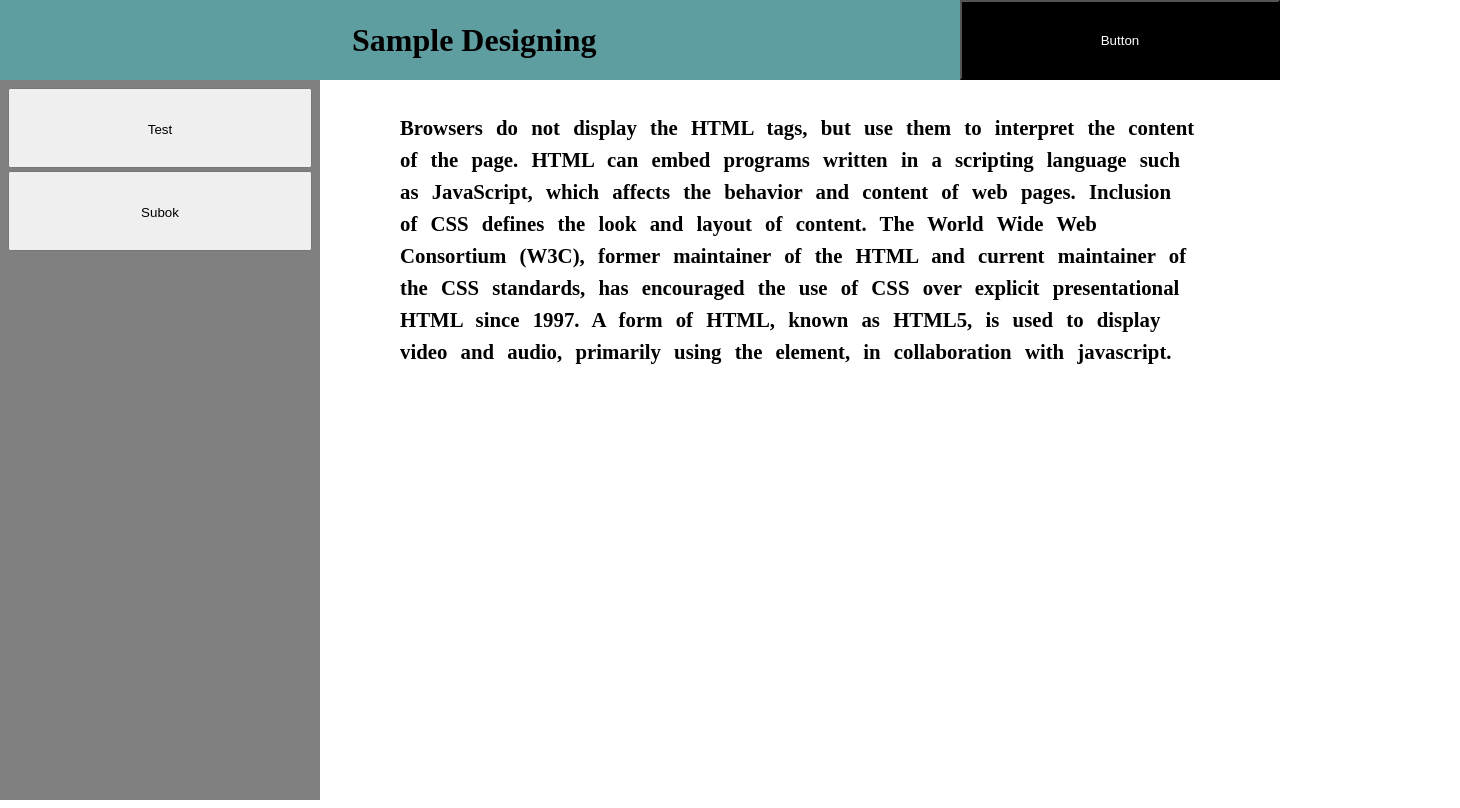
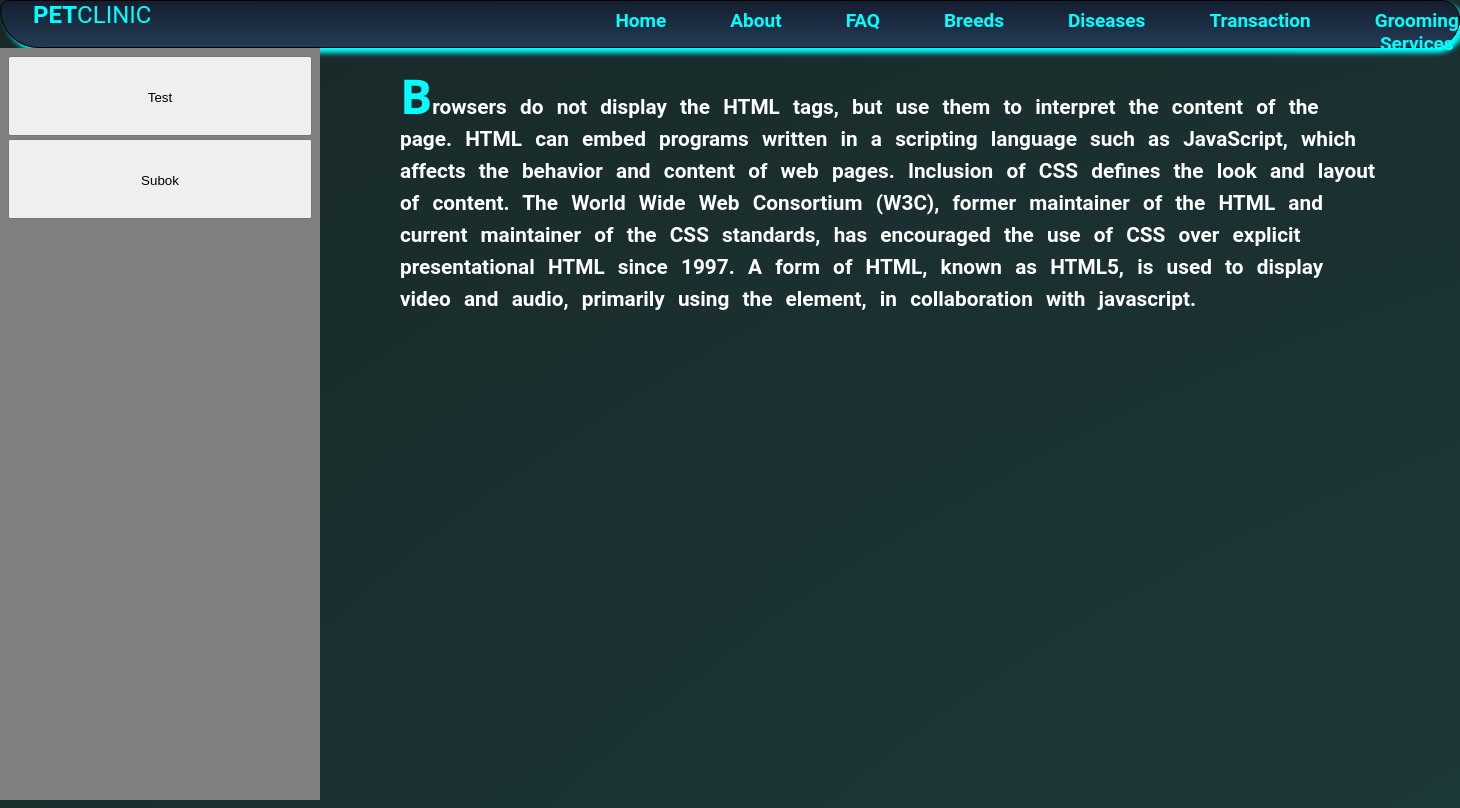
Before and after one commit to Xdebx/firstghb, a plain HTML site: page example.html in a window 1280 px wide. Shown: the whole page, 1460 px wide, since content can reach past the window. Drawn offline with Linux system fonts and the light colour scheme.

Commit message:
May bago

```diff
--- a/example.css
+++ b/example.css
@@ -8,17 +8,42 @@
 
 .parent {
   display: grid;
-  grid-template-rows: 5rem auto;
+  grid-template-rows: 3rem auto;
   /* grid-template-rows: 1fr 1fr; */
 }
 
 .navbar {
-  background-color: cadetblue;
+  /* background-color: rgb(0, 0, 0);
+  display: grid; */
+  /* grid-template-columns: 1fr 2fr 1fr; */
+  /* grid-template-columns: 1fr auto;
+  gap: 2rem;
+  border-radius: 20px 20px 20px 20px; */
+/*!===================================== */
   display: grid;
-  grid-template-columns: 1fr 2fr 1fr;
+  justify-content: center;
+  grid-template-columns: auto;
+
+  /* align-items: center; */
+  /* padding: 1.5rem; */
+  font-family: "Roboto", sans-serif;
+  /*box-shadow: 5px 5px 5px #888888; */
+  box-shadow: 5px 5px 5px #00FFFF;
+  /*background: #f2f2f2;*/
+  background: linear-gradient(#141e30, #243b55);
+  border-radius: 20px 40px 60px 80px;
+  border: 1px solid;
+  font-size: 15px;
+
+
+
+
+
+
 }
 
-.navbar-title {
+/* .navbar-title {
+  color: #00FFFF;
   grid-column: 2/3;
   display: grid;
   justify-content: start;
@@ -26,13 +51,7 @@
   padding: 0 2rem;
   font-size: 2rem;
   font-weight: 900;
-}
-
-.navbar-button {
-  background-color: black;
-  color: white;
-  cursor: pointer;
-}
+} */
 
 .child {
   display: grid;
@@ -42,13 +61,14 @@
 .sidebar {
   background-color: gray;
 
+
 }
 
 .content {
 /* Note: Kung ano yung last na properties na dineclared mo yun yung maapply sa website */
   padding: 2rem 20rem 15rem 1rem;  /* (Top) (Right) (Bottom) (Left) */
   padding: 2rem 5rem; /* 2rem(Top&Bottom) 5rem(Left&Right) */
-  color: black;  /* para malagyan ng color yung text */
+  color: white;  /* para malagyan ng color yung text */
   font-weight: 700; /* pampakapal ng text */
   font-size: 1.3rem; /* Size ng font mo */
   line-height: 2rem; /* Space between paragraph */
@@ -68,3 +88,93 @@
 .s1{
     padding: 2rem;
 }
+body{
+  background: radial-gradient(#224646,#182828) repeat;
+  /*background: linear-gradient(-45deg, #ee7752, #e73c7e, #23a6d5, #23d5ab);*/
+  background-size: 400% 400%;
+  animation: gradient 15s ease infinite;
+  height: 100vh;
+  font-family: "Roboto", sans-serif;
+  -webkit-font-smoothing: antialiased;
+  -moz-osx-font-smoothing: grayscale;
+}
+.navbar-button-container{
+  display: grid;
+  /* grid-template-columns: repeat(8, 1fr); */
+  grid-auto-flow: column;
+  gap: 4rem;
+}
+.logo{
+  padding-right: 25rem;
+  padding-left: 2rem;
+  font-size: 1.5rem;
+  color: #00FFFF;
+}
+
+.navbar-brand {
+    transition: 0.5s;
+    text-decoration: none;
+    text-align: center;
+    /* width: 180px; */
+    /* width: fit-content; */
+    width: 100%;
+    padding: 0.5rem 0rem;
+    background: none;
+    /* font-size: 1.5rem; */
+    font-size: 19px;
+    color: #00FFFF;
+    border: 2px solid #00FFFF;
+    border-radius: 5px;
+    /* outline: none; */
+    border-style: none;
+}
+
+.navbar-brand:hover {
+  /* text-decoration: none; */
+  /* width: fit-content; */
+  /* width: 100%; */
+  /* padding: 0.5rem; */
+  transition: 0.5s;
+  background:#00FFFF;
+  color: black;
+  box-shadow: 0px 0px 40px #00FFFF;
+  border: 2px solid #00FFFF;
+  /* border-radius: 5px; */
+  border-radius: 20px 40px 60px 80px;
+  /* cursor: pointer; */
+}
+p::first-letter{
+  font-size: 3rem;
+  color: aqua;
+  font-family: 'Segoe UI', Tahoma, Geneva, Verdana, sans-serif;
+}
+
+
+/* .search {
+  padding: 0.25rem 0.5rem;
+  display: grid;
+  justify-items: start;
+  align-items: center;
+  height: 100%;
+}
+
+.search-bar {
+    position: relative;
+    width: 10%;
+}
+.icon-search {
+      position: absolute;
+      color: #b40f00;
+      left: 0.8rem;
+      top: 0.2rem;
+    }
+.search-input {
+      width: 100%;
+      color: #b40f00;
+      height: min-content;
+      padding-left: 2rem;
+      font-size: 1.2rem;
+      border: 0.1rem solid #b40f00;
+      border-radius: 0.95rem;
+      outline: none;
+    } */
--- a/example.html
+++ b/example.html
@@ -12,9 +12,24 @@
       <!-- Parent Container -->
       <div class="navbar">
         <!-- Navbar Container -->
-        <p class="navbar-title">Sample Designing</p>
-        <button class="navbar-button">Button</button>
+        <!-- <p class="navbar-title">Sample Designing</p> -->
+      <div class="navbar-button-container">
+        <!-- <button class="navbar-button">Button</button> -->
+        <div class="logo">
+         <strong>PET</strong><span>CLINIC</span>
+        </div>
+
+      <a class="navbar-brand" href="#"><strong>Home</strong></a>
+      <a class="navbar-brand" href="#"><strong>About</strong></a>
+      <a class="navbar-brand" href="#"><strong>FAQ</strong></a>
+      <a class="navbar-brand" href="#"><strong>Breeds</strong></a>
+      <a class="navbar-brand" href="#"><strong>Diseases</strong></a>
+      <a class="navbar-brand" href="#"><strong>Transaction</strong></a>
+      <a class="navbar-brand" href="#"><strong>Grooming Services</strong></a>
+
       </div>
+      </div>
+
       <div class="child">
 
         <div class="sidebar"><!-- Sidebar Container -->
```
